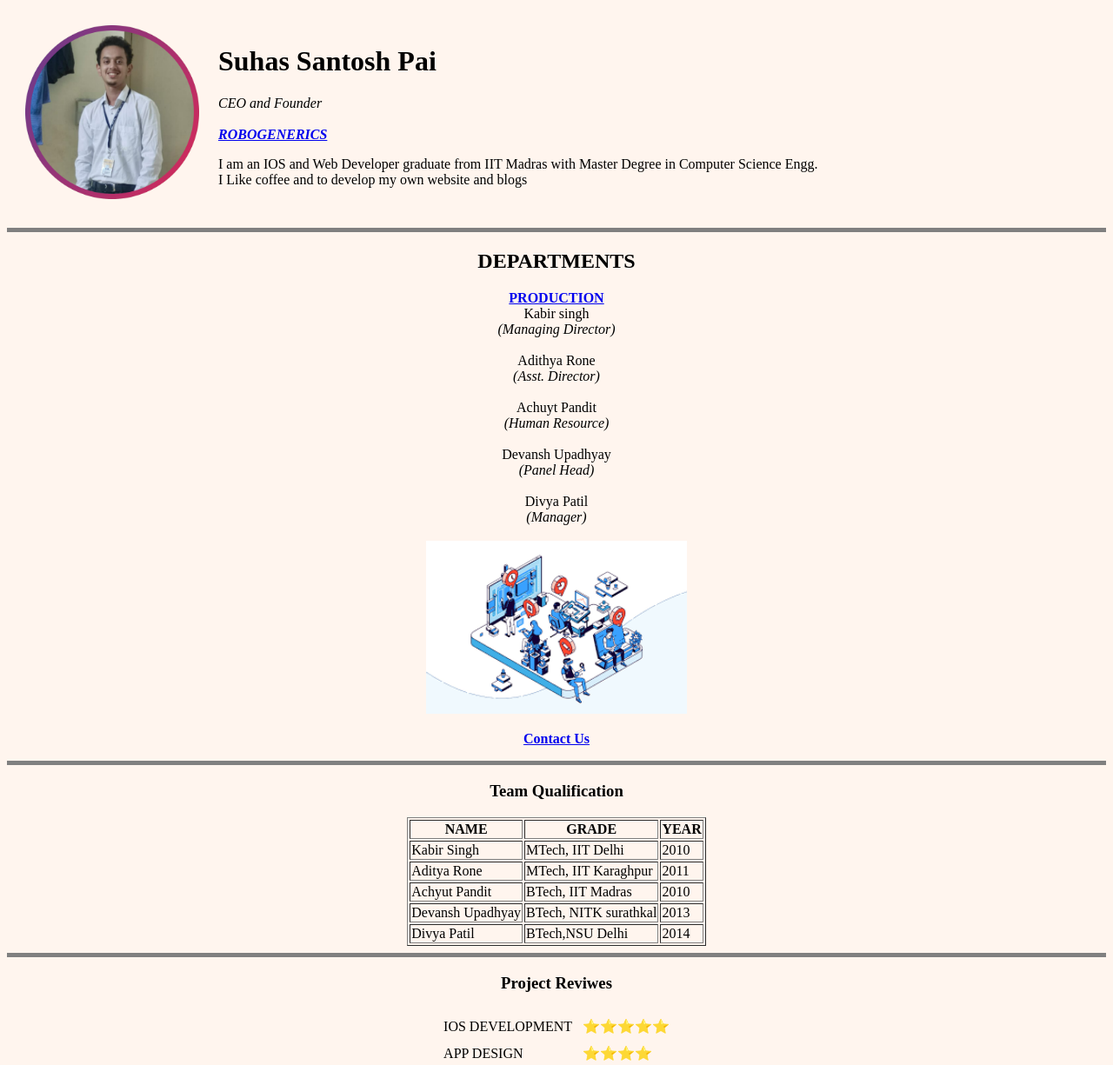
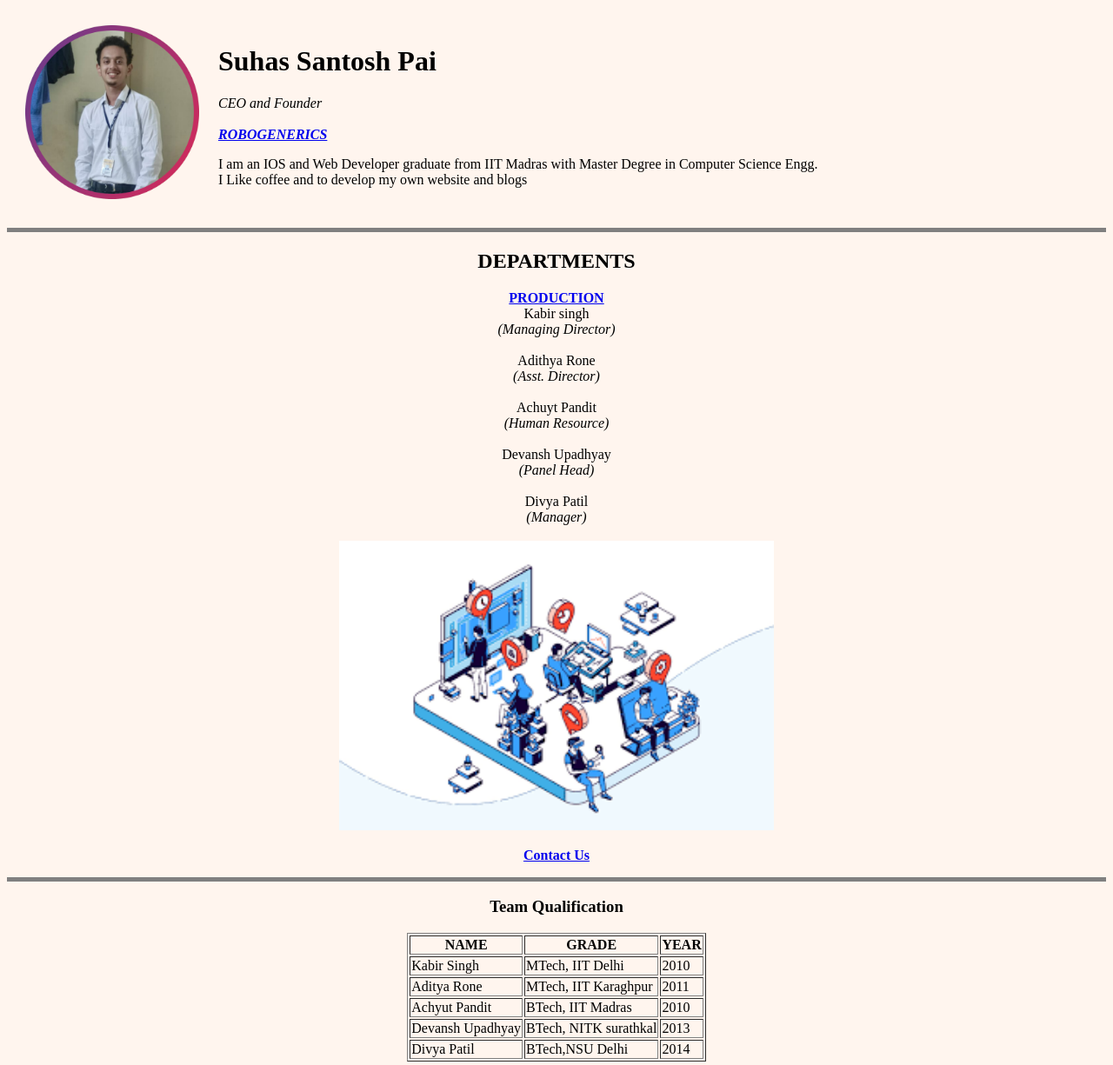
Before and after one commit to SuhasP2002/WEB, a plain HTML site: page index.html in a window 1280 px wide. Shown: the top 1225 px of the page at 87% size. Drawn offline with Linux system fonts and the light colour scheme.

Commit message:
update index.html

```diff
--- a/index.html
+++ b/index.html
@@ -56,7 +56,7 @@
       <Center>Divya Patil <footer><i>(Manager)</i></footer>
         <br />
       </Center>
-      <img src="https://github.com/SuhasP2002/WEB/blob/main/download.png" alt="Production Team" width="300" />
+      <img src="https://github.com/SuhasP2002/WEB/blob/main/download.png" alt="Production Team" width="500" />
       <p><b><a href="C:\Users\suhas\Desktop\HTML PROJECTS\Contact Us.html">Contact Us</a></b></p>
     </Center>
     <hr size="5" noshade />
```
